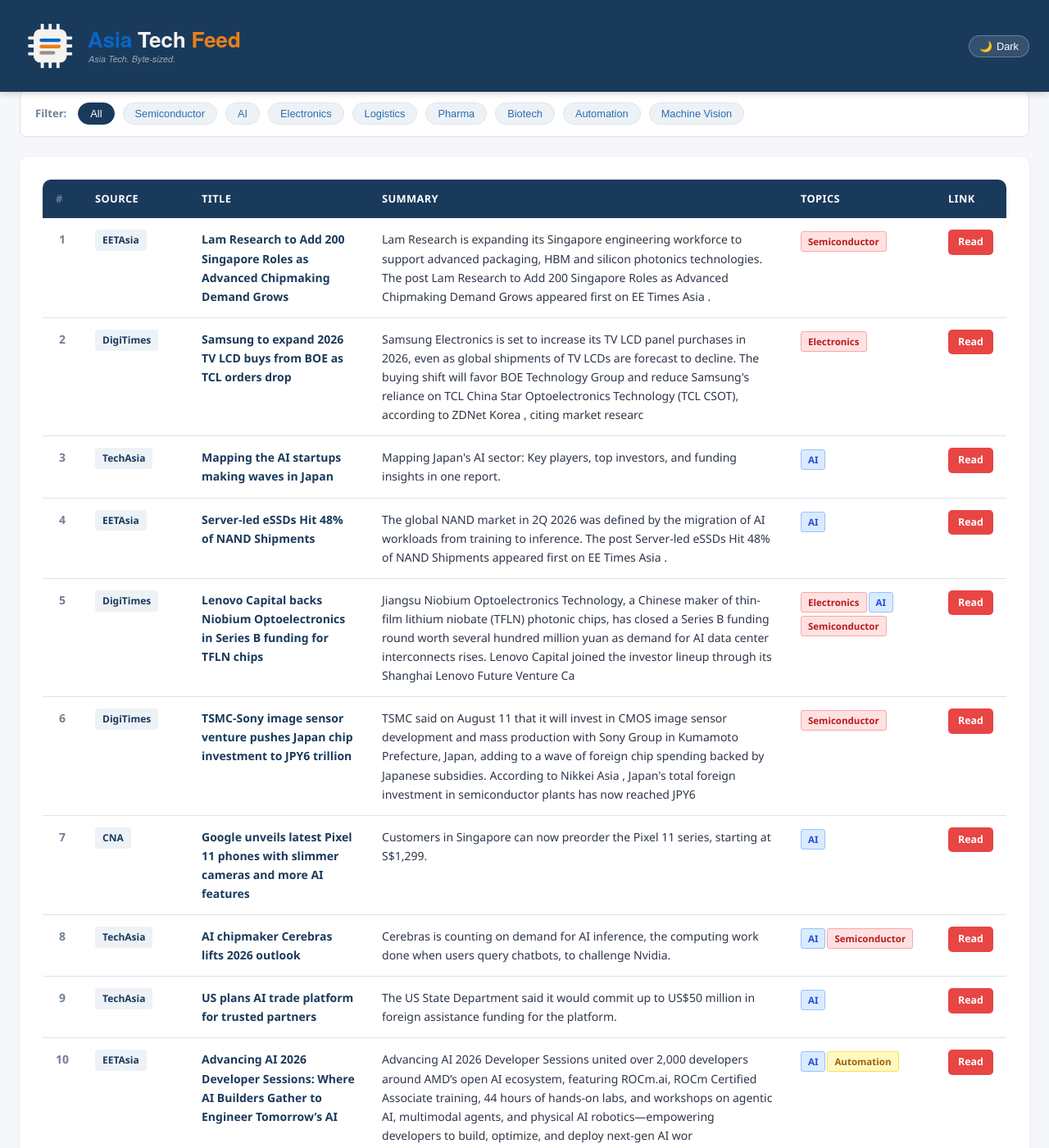
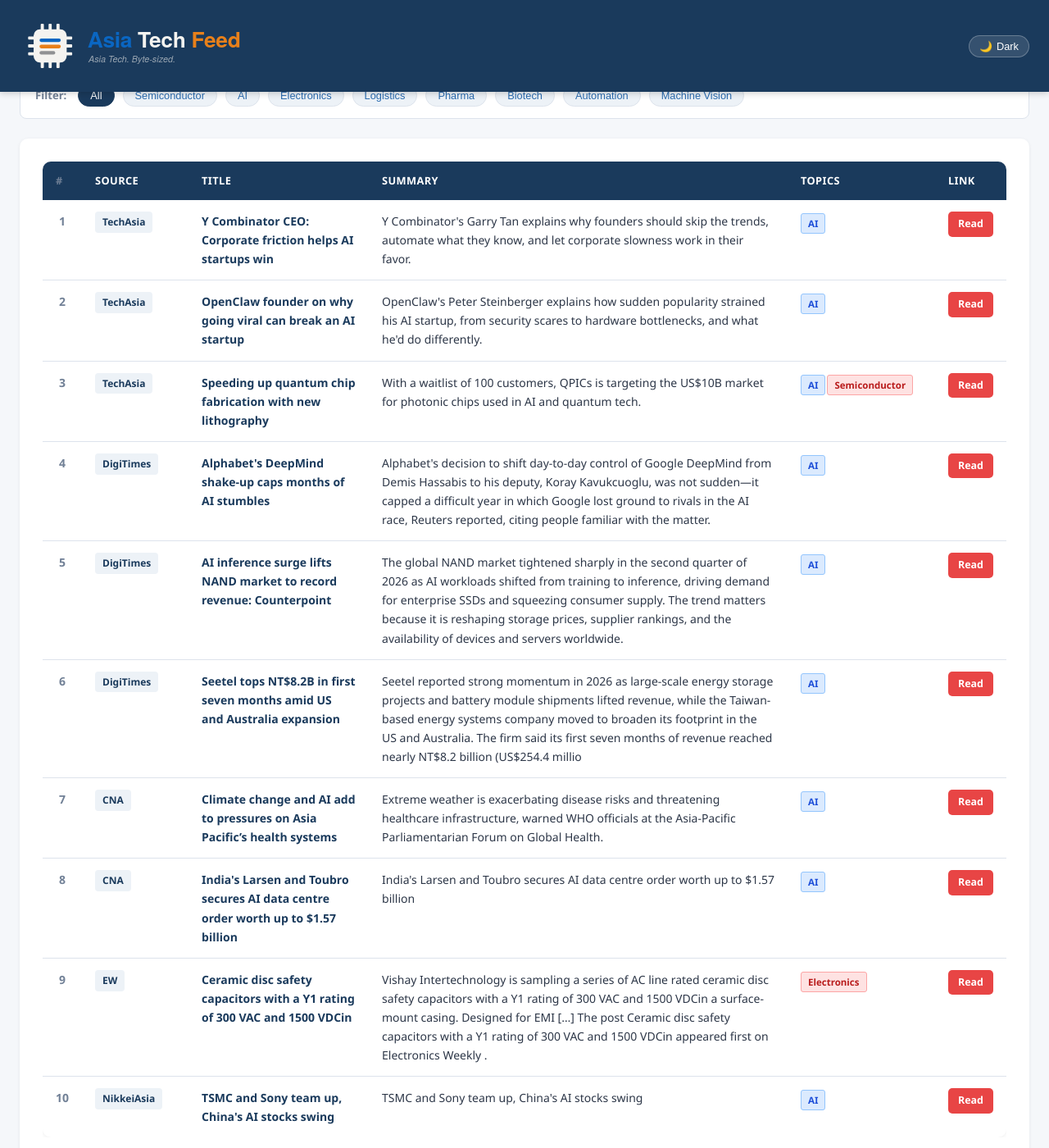
Before and after one commit to asiatechfeed/Asia-Tech-Feed, a Jekyll site: the page built from _posts/2026-08-13-asia-tech-news-digest.md, in a window 1280 px wide and 1400 px high, scrolled down 633 px. Shown: the whole window at 82% size. Built offline with Jekyll 4.4.1, drawn with Linux system fonts in a browser that asks for light colours; a script that is not in the unit is left out; some of the changed text lies outside the part shown.

Commit message:
📰 News digest 2026-08-13 (10 articles)

```diff
--- a/_posts/2026-08-13-asia-tech-news-digest.md
+++ b/_posts/2026-08-13-asia-tech-news-digest.md
@@ -1,15 +1,15 @@
 ---
 layout: post
 title: "Asia Tech News Digest - August 13, 2026"
-date: 2026-08-13 10:31:51 +0800
-articles_count: 12
+date: 2026-08-13 16:00:46 +0800
+articles_count: 10
 sources_count: 5
-sources: ["CNA", "DigiTimes", "EETAsia", "NikkeiAsia", "TechAsia"]
+sources: ["CNA", "DigiTimes", "EW", "NikkeiAsia", "TechAsia"]
 csv_file: /assets/data/news-2026-08-13.tsv
-featured_title: "Lam Research to Add 200 Singapore Roles as Advanced Chipmaking Demand Grows"
-featured_url: "https://www.eetasia.com/lam-research-to-add-200-singapore-roles-as-advanced-chipmaking-demand-grows/"
-featured_source: "EETAsia"
-featured_summary: "Lam Research is expanding its Singapore engineering workforce to support advanced packaging, HBM and silicon photonics technologies. The post Lam Research to Add 200 Singapore Roles as Advanced Chipmaking Demand Grows appeared first on EE Times Asia ."
+featured_title: "Y Combinator CEO: Corporate friction helps AI startups win"
+featured_url: "https://www.techinasia.com/why-slow-companies-are-a-gift-to-startups"
+featured_source: "TechAsia"
+featured_summary: "Y Combinator's Garry Tan explains why founders should skip the trends, automate what they know, and let corporate slowness work in their favor."
 featured_image: ""
 ---
 
@@ -27,99 +27,83 @@ featured_image: ""
 <tbody>
 <tr>
   <td class="col-num">1</td>
-  <td class="col-source"><span class="source-badge">EETAsia</span></td>
-  <td class="col-title"><span class="article-title">Lam Research to Add 200 Singapore Roles as Advanced Chipmaking Demand Grows</span></td>
-  <td class="col-summary">Lam Research is expanding its Singapore engineering workforce to support advanced packaging, HBM and silicon photonics technologies. The post Lam Research to Add 200 Singapore Roles as Advanced Chipmaking Demand Grows appeared first on EE Times Asia .</td>
-  <td class="col-tags"><span class="tag semi">Semiconductor</span></td>
-  <td class="col-link"><a class="btn-link" href="https://www.eetasia.com/lam-research-to-add-200-singapore-roles-as-advanced-chipmaking-demand-grows/" target="_blank" rel="noopener">Read</a></td>
+  <td class="col-source"><span class="source-badge">TechAsia</span></td>
+  <td class="col-title"><span class="article-title">Y Combinator CEO: Corporate friction helps AI startups win</span></td>
+  <td class="col-summary">Y Combinator's Garry Tan explains why founders should skip the trends, automate what they know, and let corporate slowness work in their favor.</td>
+  <td class="col-tags"><span class="tag ai">AI</span></td>
+  <td class="col-link"><a class="btn-link" href="https://www.techinasia.com/why-slow-companies-are-a-gift-to-startups" target="_blank" rel="noopener">Read</a></td>
 </tr>
 <tr>
   <td class="col-num">2</td>
-  <td class="col-source"><span class="source-badge">DigiTimes</span></td>
-  <td class="col-title"><span class="article-title">Samsung to expand 2026 TV LCD buys from BOE as TCL orders drop</span></td>
-  <td class="col-summary">Samsung Electronics is set to increase its TV LCD panel purchases in 2026, even as global shipments of TV LCDs are forecast to decline. The buying shift will favor BOE Technology Group and reduce Samsung's reliance on TCL China Star Optoelectronics Technology (TCL CSOT), according to ZDNet Korea , citing market researc</td>
-  <td class="col-tags"><span class="tag semi">Electronics</span></td>
-  <td class="col-link"><a class="btn-link" href="https://www.digitimes.com/news/a20260813PD212/samsung-tv-tcl-2026-lcd.html" target="_blank" rel="noopener">Read</a></td>
+  <td class="col-source"><span class="source-badge">TechAsia</span></td>
+  <td class="col-title"><span class="article-title">OpenClaw founder on why going viral can break an AI startup</span></td>
+  <td class="col-summary">OpenClaw's Peter Steinberger explains how sudden popularity strained his AI startup, from security scares to hardware bottlenecks, and what he'd do differently.</td>
+  <td class="col-tags"><span class="tag ai">AI</span></td>
+  <td class="col-link"><a class="btn-link" href="https://www.techinasia.com/only-0-3-of-his-ai-skills-were-actually-malicious" target="_blank" rel="noopener">Read</a></td>
 </tr>
 <tr>
   <td class="col-num">3</td>
   <td class="col-source"><span class="source-badge">TechAsia</span></td>
-  <td class="col-title"><span class="article-title">Mapping the AI startups making waves in Japan</span></td>
-  <td class="col-summary">Mapping Japan's AI sector: Key players, top investors, and funding insights in one report.</td>
-  <td class="col-tags"><span class="tag ai">AI</span></td>
-  <td class="col-link"><a class="btn-link" href="https://www.techinasia.com/visual-story/mapping-japans-leading-ai-startups" target="_blank" rel="noopener">Read</a></td>
+  <td class="col-title"><span class="article-title">Speeding up quantum chip fabrication with new lithography</span></td>
+  <td class="col-summary">With a waitlist of 100 customers, QPICs is targeting the US$10B market for photonic chips used in AI and quantum tech.</td>
+  <td class="col-tags"><span class="tag ai">AI</span><span class="tag semi">Semiconductor</span></td>
+  <td class="col-link"><a class="btn-link" href="https://www.techinasia.com/speeding-quantum-chip-fabrication-lithography" target="_blank" rel="noopener">Read</a></td>
 </tr>
 <tr>
   <td class="col-num">4</td>
-  <td class="col-source"><span class="source-badge">EETAsia</span></td>
-  <td class="col-title"><span class="article-title">Server-led eSSDs Hit 48% of NAND Shipments</span></td>
-  <td class="col-summary">The global NAND market in 2Q 2026 was defined by the migration of AI workloads from training to inference. The post Server-led eSSDs Hit 48% of NAND Shipments appeared first on EE Times Asia .</td>
+  <td class="col-source"><span class="source-badge">DigiTimes</span></td>
+  <td class="col-title"><span class="article-title">Alphabet's DeepMind shake-up caps months of AI stumbles</span></td>
+  <td class="col-summary">Alphabet's decision to shift day-to-day control of Google DeepMind from Demis Hassabis to his deputy, Koray Kavukcuoglu, was not sudden—it capped a difficult year in which Google lost ground to rivals in the AI race, Reuters reported, citing people familiar with the matter.</td>
   <td class="col-tags"><span class="tag ai">AI</span></td>
-  <td class="col-link"><a class="btn-link" href="https://www.eetasia.com/server-led-essds-hit-48-of-nand-shipments/" target="_blank" rel="noopener">Read</a></td>
+  <td class="col-link"><a class="btn-link" href="https://www.digitimes.com/news/a20260813VL203/alphabet-deepmind-google-gemini-anthropic.html" target="_blank" rel="noopener">Read</a></td>
 </tr>
 <tr>
   <td class="col-num">5</td>
   <td class="col-source"><span class="source-badge">DigiTimes</span></td>
-  <td class="col-title"><span class="article-title">Lenovo Capital backs Niobium Optoelectronics in Series B funding for TFLN chips</span></td>
-  <td class="col-summary">Jiangsu Niobium Optoelectronics Technology, a Chinese maker of thin-film lithium niobate (TFLN) photonic chips, has closed a Series B funding round worth several hundred million yuan as demand for AI data center interconnects rises. Lenovo Capital joined the investor lineup through its Shanghai Lenovo Future Venture Ca</td>
-  <td class="col-tags"><span class="tag semi">Electronics</span><span class="tag ai">AI</span><span class="tag semi">Semiconductor</span></td>
-  <td class="col-link"><a class="btn-link" href="https://www.digitimes.com/news/a20260813PD209/lenovo-thin-film-chips-funding-lithium.html" target="_blank" rel="noopener">Read</a></td>
+  <td class="col-title"><span class="article-title">AI inference surge lifts NAND market to record revenue: Counterpoint</span></td>
+  <td class="col-summary">The global NAND market tightened sharply in the second quarter of 2026 as AI workloads shifted from training to inference, driving demand for enterprise SSDs and squeezing consumer supply. The trend matters because it is reshaping storage prices, supplier rankings, and the availability of devices and servers worldwide.</td>
+  <td class="col-tags"><span class="tag ai">AI</span></td>
+  <td class="col-link"><a class="btn-link" href="https://www.digitimes.com/news/a20260813PR200/nand-market-revenue-2026-demand.html" target="_blank" rel="noopener">Read</a></td>
 </tr>
 <tr>
   <td class="col-num">6</td>
   <td class="col-source"><span class="source-badge">DigiTimes</span></td>
-  <td class="col-title"><span class="article-title">TSMC-Sony image sensor venture pushes Japan chip investment to JPY6 trillion</span></td>
-  <td class="col-summary">TSMC said on August 11 that it will invest in CMOS image sensor development and mass production with Sony Group in Kumamoto Prefecture, Japan, adding to a wave of foreign chip spending backed by Japanese subsidies. According to Nikkei Asia , Japan's total foreign investment in semiconductor plants has now reached JPY6 </td>
-  <td class="col-tags"><span class="tag semi">Semiconductor</span></td>
-  <td class="col-link"><a class="btn-link" href="https://www.digitimes.com/news/a20260813PD211/tsmc-investment-sensor-cmos-sony.html" target="_blank" rel="noopener">Read</a></td>
+  <td class="col-title"><span class="article-title">Seetel tops NT$8.2B in first seven months amid US and Australia expansion</span></td>
+  <td class="col-summary">Seetel reported strong momentum in 2026 as large-scale energy storage projects and battery module shipments lifted revenue, while the Taiwan-based energy systems company moved to broaden its footprint in the US and Australia. The firm said its first seven months of revenue reached nearly NT$8.2 billion (US$254.4 millio</td>
+  <td class="col-tags"><span class="tag ai">AI</span></td>
+  <td class="col-link"><a class="btn-link" href="https://www.digitimes.com/news/a20260811PD230/revenue-2026-australia-north-america-shipments.html" target="_blank" rel="noopener">Read</a></td>
 </tr>
 <tr>
   <td class="col-num">7</td>
   <td class="col-source"><span class="source-badge">CNA</span></td>
-  <td class="col-title"><span class="article-title">Google unveils latest Pixel 11 phones with slimmer cameras and more AI features</span></td>
-  <td class="col-summary">Customers in Singapore can now preorder the Pixel 11 series, starting at S$1,299.</td>
+  <td class="col-title"><span class="article-title">Climate change and AI add to pressures on Asia Pacific’s health systems</span></td>
+  <td class="col-summary">Extreme weather is exacerbating disease risks and threatening healthcare infrastructure, warned WHO officials at the Asia-Pacific Parliamentarian Forum on Global Health.</td>
   <td class="col-tags"><span class="tag ai">AI</span></td>
-  <td class="col-link"><a class="btn-link" href="https://www.channelnewsasia.com/living/google-pixel-11-series-6315196" target="_blank" rel="noopener">Read</a></td>
+  <td class="col-link"><a class="btn-link" href="https://www.channelnewsasia.com/asia/asia-pacific-parliamentarian-forum-global-health-who-climate-change-ai-6316741" target="_blank" rel="noopener">Read</a></td>
 </tr>
 <tr>
   <td class="col-num">8</td>
-  <td class="col-source"><span class="source-badge">TechAsia</span></td>
-  <td class="col-title"><span class="article-title">AI chipmaker Cerebras lifts 2026 outlook</span></td>
-  <td class="col-summary">Cerebras is counting on demand for AI inference, the computing work done when users query chatbots, to challenge Nvidia.</td>
-  <td class="col-tags"><span class="tag ai">AI</span><span class="tag semi">Semiconductor</span></td>
-  <td class="col-link"><a class="btn-link" href="https://www.techinasia.com/nvidia-rival-cerebras-seeks-1b-at-22b-valuation" target="_blank" rel="noopener">Read</a></td>
+  <td class="col-source"><span class="source-badge">CNA</span></td>
+  <td class="col-title"><span class="article-title">India's Larsen and Toubro secures AI data centre order worth up to $1.57 billion</span></td>
+  <td class="col-summary">India's Larsen and Toubro secures AI data centre order worth up to $1.57 billion</td>
+  <td class="col-tags"><span class="tag ai">AI</span></td>
+  <td class="col-link"><a class="btn-link" href="https://www.channelnewsasia.com/business/indias-larsen-and-toubro-secures-ai-data-centre-order-worth-up-157-billion-6316756" target="_blank" rel="noopener">Read</a></td>
 </tr>
 <tr>
   <td class="col-num">9</td>
-  <td class="col-source"><span class="source-badge">TechAsia</span></td>
-  <td class="col-title"><span class="article-title">US plans AI trade platform for trusted partners</span></td>
-  <td class="col-summary">The US State Department said it would commit up to US$50 million in foreign assistance funding for the platform.</td>
-  <td class="col-tags"><span class="tag ai">AI</span></td>
-  <td class="col-link"><a class="btn-link" href="https://www.techinasia.com/airtrunk-secures-23b-green-loan-malaysia-hub" target="_blank" rel="noopener">Read</a></td>
+  <td class="col-source"><span class="source-badge">EW</span></td>
+  <td class="col-title"><span class="article-title">Ceramic disc safety capacitors with a Y1 rating of 300 VAC and 1500 VDCin</span></td>
+  <td class="col-summary">Vishay Intertechnology is sampling a series of AC line rated ceramic disc safety capacitors with a Y1 rating of 300 VAC and 1500 VDCin a surface-mount casing. Designed for EMI […] The post Ceramic disc safety capacitors with a Y1 rating of 300 VAC and 1500 VDCin appeared first on Electronics Weekly .</td>
+  <td class="col-tags"><span class="tag semi">Electronics</span></td>
+  <td class="col-link"><a class="btn-link" href="https://www.electronicsweekly.com/news/products/passives-products/ceramic-disc-safety-capacitors-with-a-y1-rating-of-300-vac-and-1500-vdcin-2026-08/" target="_blank" rel="noopener">Read</a></td>
 </tr>
 <tr>
   <td class="col-num">10</td>
-  <td class="col-source"><span class="source-badge">EETAsia</span></td>
-  <td class="col-title"><span class="article-title">Advancing AI 2026 Developer Sessions: Where AI Builders Gather to Engineer Tomorrow’s AI</span></td>
-  <td class="col-summary">Advancing AI 2026 Developer Sessions united over 2,000 developers around AMD’s open AI ecosystem, featuring ROCm.ai, ROCm Certified Associate training, 44 hours of hands-on labs, and workshops on agentic AI, multimodal agents, and physical AI robotics—empowering developers to build, optimize, and deploy next-gen AI wor</td>
-  <td class="col-tags"><span class="tag ai">AI</span><span class="tag auto">Automation</span></td>
-  <td class="col-link"><a class="btn-link" href="https://www.eetasia.com/embeddedblog-advancing-ai-2026-developer-sessions-where-ai-builders-gather-to-engineer-tomorrows-ai/" target="_blank" rel="noopener">Read</a></td>
-</tr>
-<tr>
-  <td class="col-num">11</td>
   <td class="col-source"><span class="source-badge">NikkeiAsia</span></td>
-  <td class="col-title"><span class="article-title">Optimism grows for broader Japanese stocks amid chip concerns</span></td>
-  <td class="col-summary">Optimism grows for broader Japanese stocks amid chip concerns</td>
-  <td class="col-tags"><span class="tag semi">Semiconductor</span></td>
-  <td class="col-link"><a class="btn-link" href="https://asia.nikkei.com/business/markets/optimism-grows-for-broader-japanese-stocks-amid-chip-concerns" target="_blank" rel="noopener">Read</a></td>
-</tr>
-<tr>
-  <td class="col-num">12</td>
-  <td class="col-source"><span class="source-badge">NikkeiAsia</span></td>
-  <td class="col-title"><span class="article-title">Key Nvidia supplier Foxconn downplays rising competition in AI servers</span></td>
-  <td class="col-summary">Key Nvidia supplier Foxconn downplays rising competition in AI servers</td>
+  <td class="col-title"><span class="article-title">TSMC and Sony team up, China's AI stocks swing</span></td>
+  <td class="col-summary">TSMC and Sony team up, China's AI stocks swing</td>
   <td class="col-tags"><span class="tag ai">AI</span></td>
-  <td class="col-link"><a class="btn-link" href="https://asia.nikkei.com/business/technology/key-nvidia-supplier-foxconn-downplays-rising-competition-in-ai-servers" target="_blank" rel="noopener">Read</a></td>
+  <td class="col-link"><a class="btn-link" href="https://asia.nikkei.com/techasia/tsmc-and-sony-team-up-china-s-ai-stocks-swing" target="_blank" rel="noopener">Read</a></td>
 </tr>
 </tbody>
 </table>
```
Also changed, not shown: _data/seen_urls.json (+11 -1 lines), _digest_meta.json (+23 -23 lines), assets/data/news-2026-08-13.tsv (+10 -12 lines), assets/data/search-index.json.
